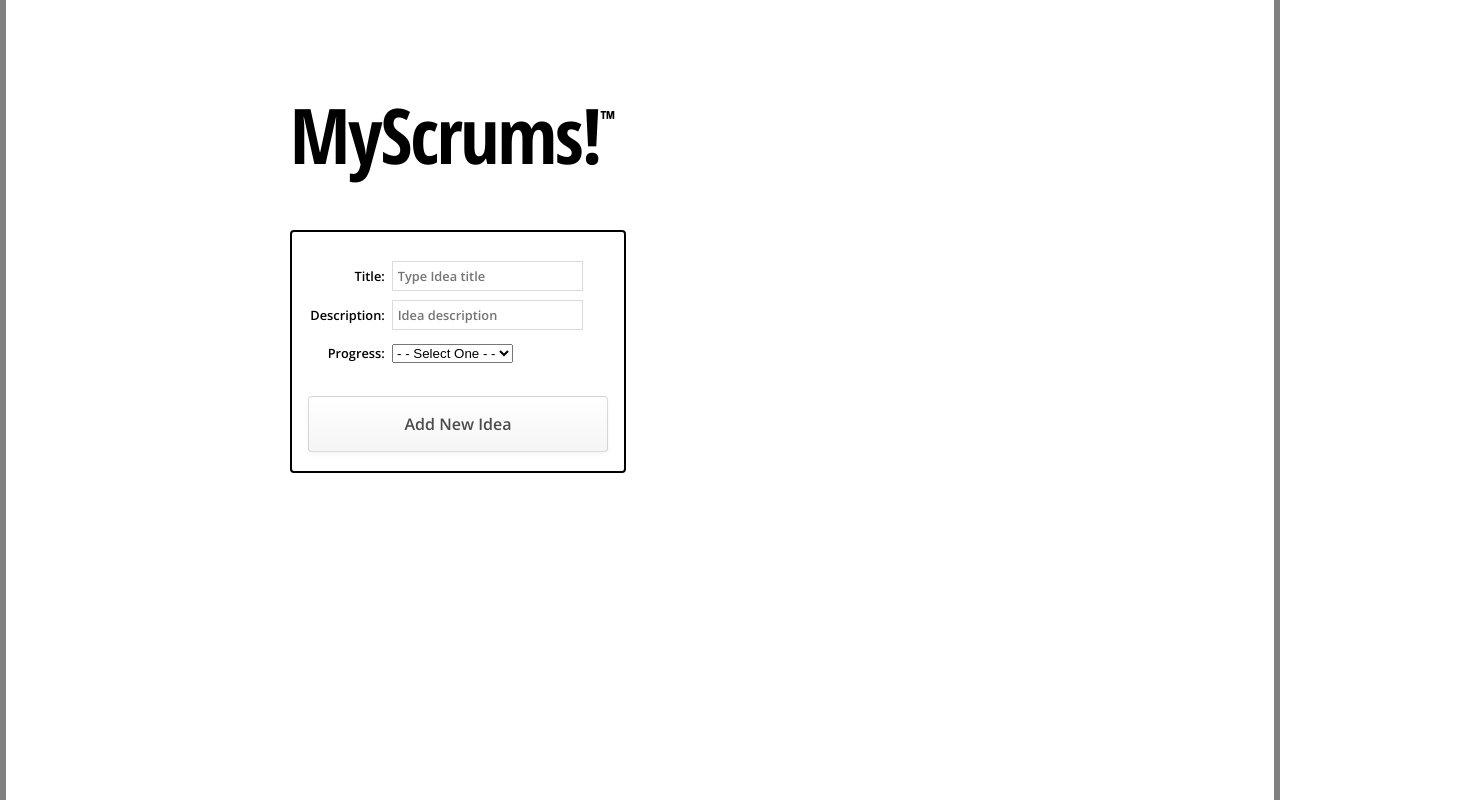
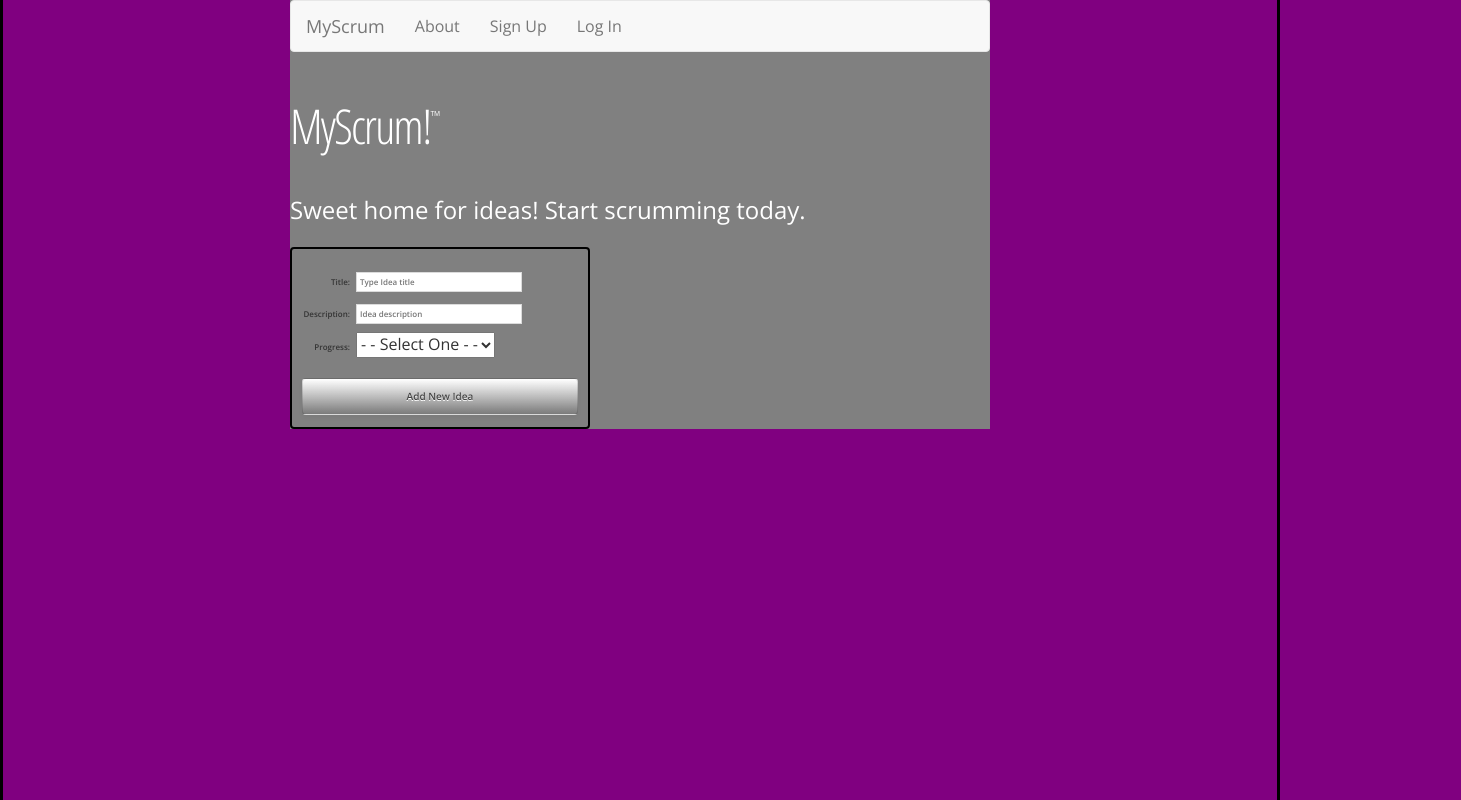
Before and after one commit to Beta-23/MyScrum-App, a plain HTML site: page clientside/index.html in a window 1280 px wide. Shown: the whole page, 1461 px wide, since content can reach past the window. Drawn offline with nearby package versions, Linux system fonts and the light colour scheme; no server answers.

Commit message:
edits style css

```diff
--- a/api/config/routes.js
+++ b/api/config/routes.js
@@ -24,6 +24,6 @@ router.route('/myscrums/:id')
 	.patch(myscrumsController.updateMyscrum)
 
 	//DELETE specific scrum idea from database
-	.delete(myscrumsController.removeMyscrum);
+	.delete(myscrumsController.deleteMyscrum);
 
 module.exports = router;
--- a/clientside/css/style.css
+++ b/clientside/css/style.css
@@ -1,9 +1,62 @@
 @import url(https://fonts.googleapis.com/css?family=Open+Sans+Condensed:300,700|Open+Sans:300,600,600italic,300italic);
 
+a, a:focus {
+  color: #ccc;
+}
+a:hover {
+  color: #aaa;
+}
+h1 {
+  font-family: 'Open Sans Condensed', sans-serif;
+  font-size: 4.8rem;
+  margin: 4.8rem auto 0;
+  letter-spacing: -2px;
+  color: white;
+
+}
+h3 {
+  color: white;
+
+}
+
+h1:after {
+  content: "™";
+  font-size: 1.4rem;
+  vertical-align: super;
+  position: relative;
+  top: -0.618rem;
+  color: white;
+}
+
+/*.animated {
+  -webkit-animation-duration: 1s;
+  animation-duration: 1s;
+  -webkit-animation-fill-mode: both;
+  animation-fill-mode: both;
+}
+@keyframes pulse {
+  from {
+    transform: scale3d(1, 1, 1);
+  }
+
+  50% {
+    transform: scale3d(1.05, 1.05, 1.05);
+  }
+
+  to {
+    transform: scale3d(1, 1, 1);
+  }
+}
+
+.pulse {
+  animation-name: pulse;
+}*/
+
 html {
-  border-left: 0.382rem solid grey;
-  border-right: 0.382rem solid grey;
+  border-left: 0.382rem solid black;
+  border-right: 0.382rem solid black;
   min-height: 100%;
+  background-color: purple;
 }
 
 body {
@@ -13,22 +66,9 @@ body {
   max-width: 700px;
   margin: 0 auto;
   line-height: 1.5;
+  background-color: grey;
 }
 
-h1 {
-  font-family: 'Open Sans Condensed', sans-serif;
-  font-size: 4.8rem;
-  margin: 4.8rem auto 0;
-  letter-spacing: -2px;
-}
-
-h1:after {
-  content: "™";
-  font-size: 1.4rem;
-  vertical-align: super;
-  position: relative;
-  top: -0.618rem;
-}
 
 ul#myscrums-list {
   list-style: none;
@@ -41,6 +81,7 @@ ul#myscrums-list li {
 ul#myscrums-list li em {
   margin-left: 0.382rem;
   opacity: 0.5;
+
 }
 
 ul#myscrums-list li button.delete {
--- a/clientside/index.html
+++ b/clientside/index.html
@@ -6,17 +6,46 @@
 	<script src="https://ajax.googleapis.com/ajax/libs/angularjs/1.3.15/angular.min.js"></script>
 	<script src="js/app.js"></script>
 	<script src="js/myscrumsController.js"></script>
+	<!-- //Bootstrap -->
+	<link rel="stylesheet" href="https://maxcdn.bootstrapcdn.com/bootstrap/3.3.6/css/bootstrap.min.css">
+	<!-- custom css -->
 	<link rel="stylesheet" href="css/style.css">
 </head>
 <body>
-	<h1>MyScrums!</h1>
+  <nav class="navbar navbar-default">
+    <div class="container">
+      <div class="navbar-header">
+        <button type="button" class="navbar-toggle collapsed" data-toggle="collapse" data-target="#bs-example-navbar-collapse-1" aria-expanded="false">
+          <span class="sr-only">Toggle navigation</span>
+          <span class="icon-bar"></span>
+          <span class="icon-bar"></span>
+          <span class="icon-bar"></span>
+        </button>
+        <a class="navbar-brand" href="/">MyScrum</a>
+      </div>
+      <div class="collapse navbar-collapse" id="bs-example-navbar-collapse-1">
+        <ul class="nav navbar-nav">
+          <li><a href="#">About</a></li>
+        </ul>
+        <ul class="nav navbar-nav navbar-center">
+          <li><a href="#">Sign Up</a></li>
+          <li><a href="#">Log In</a></li>
+        </ul>
+      </div>
+    </div>
+  </nav>
+
+	<div>
+	<h1>MyScrum!</h1><br>
+	<h3>Sweet home for ideas! Start scrumming today.<h3>
+	</div>
 	<section ng-controller='MyscrumController as myscrums'>
 
 		<ul id='myscrums-list'>
 			<li ng-repeat="myscrum in myscrums.all" data-id="{{myscrum._id}}">
 			<strong>{{myscrum.title}}---</strong><em>{{myscrum.description}} | </em>
 			<span class='progress{{myscrum.progress | lowercase}}'>{{myscrum.progress | uppercase}}</span>
-			<button class='delete' ng-click='myscrum.deleteMyscrum(myscrum)'>X</button>
+			<button class='delete' ng-click='myscrum.deleteMyscrum(myscrum)'>x</button>
 			</li>
 		</ul>
 
@@ -28,7 +57,7 @@
 
 				<div>
 					<label for="newMyscrum-description">Description:</label>
-					<input type="text" id="newMyscrum-description" ng-model="myscrums.newMyscrum.description" placeholder="Idea description">
+					<input type="text" id="newMyscrum-description" ng-model="myscrums.newMyscrum.description" ng-maxlength="30" placeholder="Idea description">
 				</div>
 
 				<div>
```
Also changed, not shown: api/controllers/myscrums.js (+5 -4 lines).
